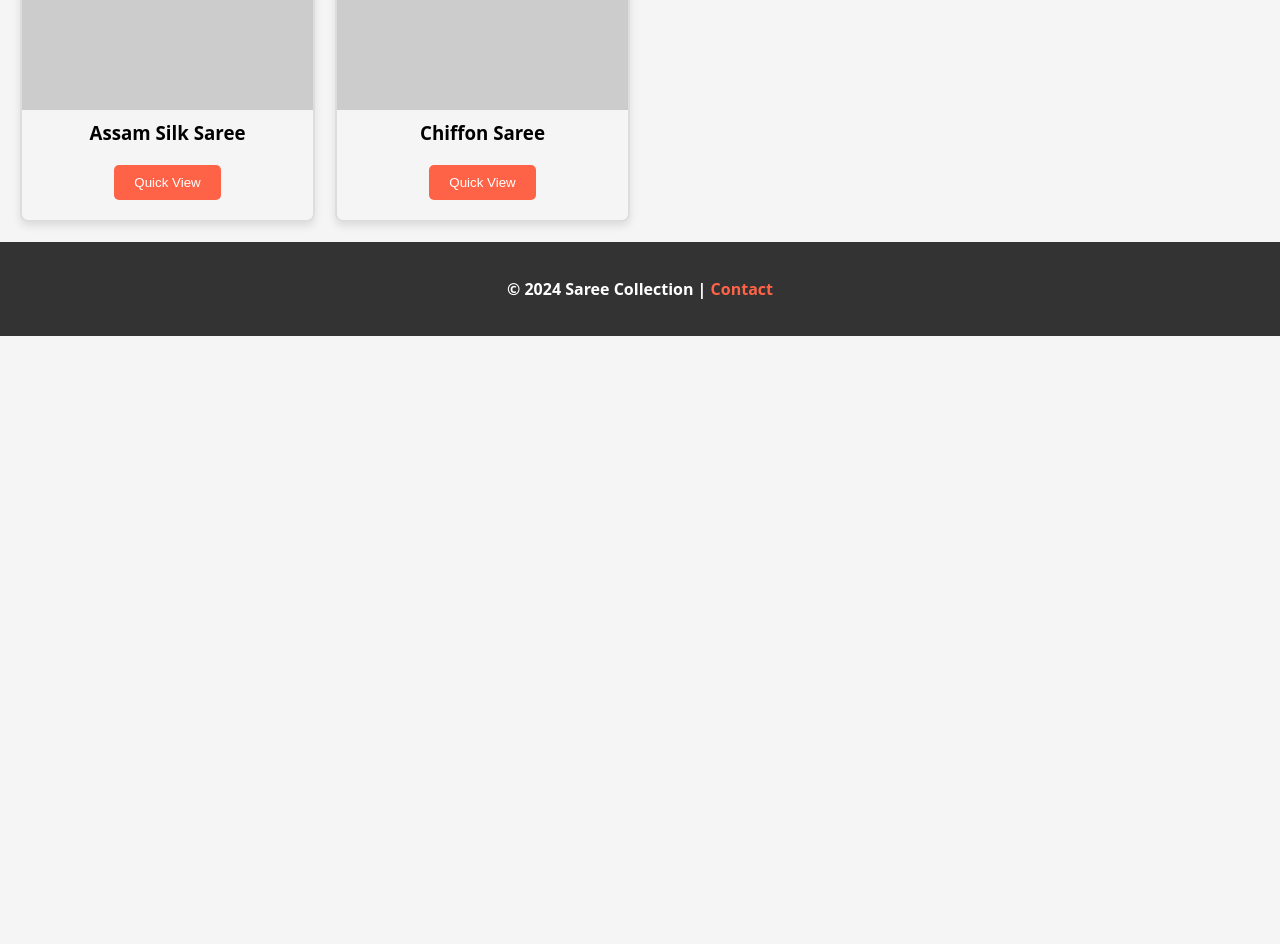
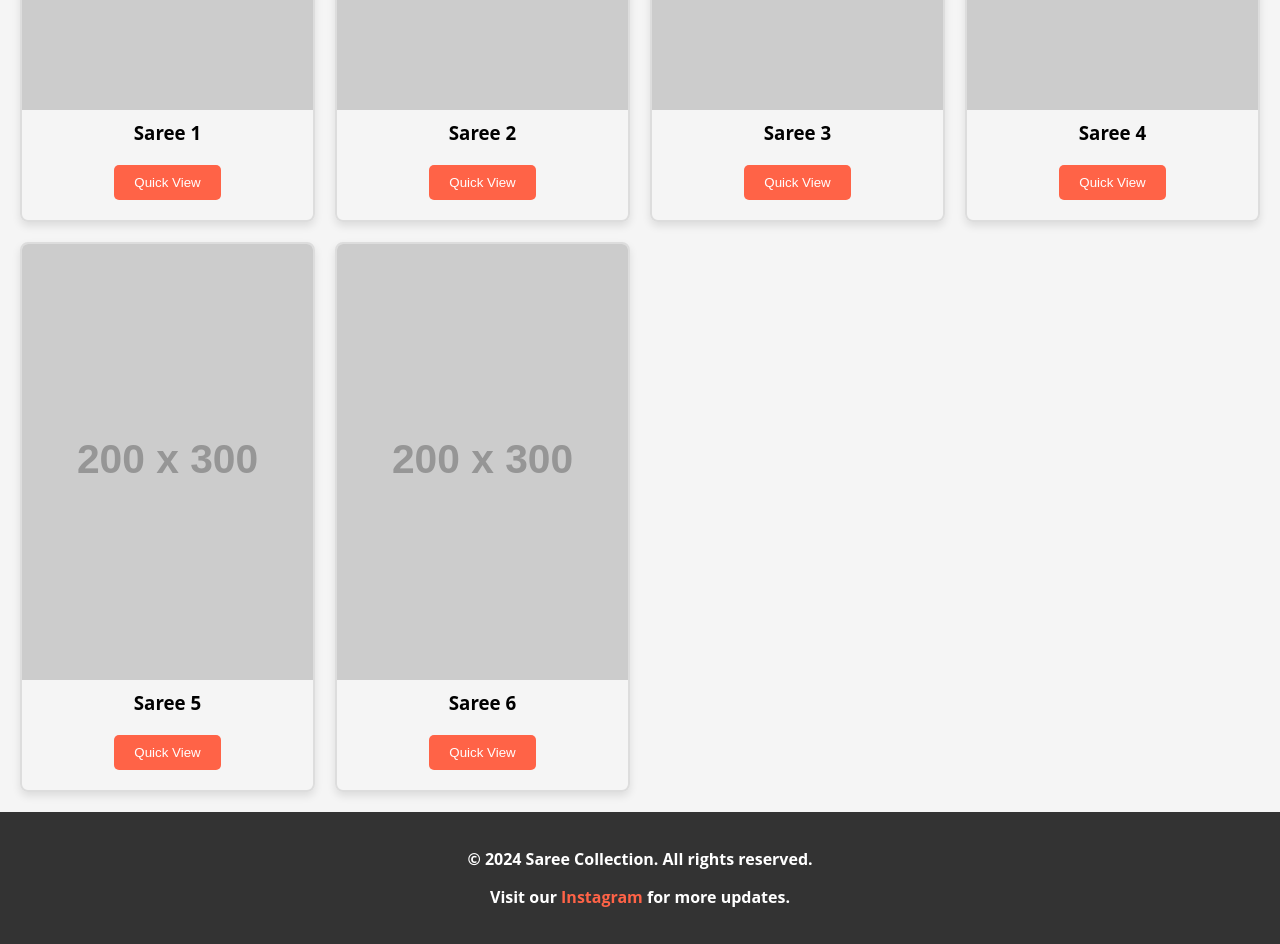
Before and after one commit to Thiru7869/Sarees, a plain HTML site: page index.html in a window 1280 px wide. Shown: the part 1560-2504 px from the top of the page. Before the commit the page ends 1896 px from the top, so only its background shows below. Drawn offline with Linux system fonts and the light colour scheme; placeholder pictures from the web are drawn by us.

Commit message:
Update index.html

```diff
--- a/index.html
+++ b/index.html
@@ -36,7 +36,7 @@
       margin: 0;
       padding: 0;
       display: flex;
-      gap: 20px;
+      gap: 10px;
     }
 
     nav ul li {
@@ -81,7 +81,6 @@
         display: block;
       }
     }
-
 
     .saree-container {
       display: grid;
@@ -149,18 +148,6 @@
 
     .quick-view:hover {
       background-color: #ff4500;
-    }
-
-    @media (max-width: 768px) {
-      .saree-container {
-        grid-template-columns: repeat(2, 1fr);
-      }
-    }
-
-    @media (min-width: 1024px) {
-      .saree-container {
-        grid-template-columns: repeat(4, 1fr);
-      }
     }
 
     footer {
@@ -240,22 +227,48 @@
       <h3>Mysore Silk Saree</h3>
       <button class="quick-view" onclick="window.location.href='details-mysore.html'">Quick View</button>
     </div>
-    <!-- Assam Silk Saree -->
+    <!-- New 6 Images -->
+    <!-- Image 1 -->
     <div class="saree-item">
-      <img src="https://via.placeholder.com/200x300" alt="Assam Silk Saree">
-      <h3>Assam Silk Saree</h3>
-      <button class="quick-view" onclick="window.location.href='details-assam.html'">Quick View</button>
+      <img src="https://via.placeholder.com/200x300" alt="Saree 1">
+      <h3>Saree 1</h3>
+      <button class="quick-view" onclick="window.location.href='details-saree1.html'">Quick View</button>
     </div>
-    <!-- Chiffon Saree -->
+    <!-- Image 2 -->
     <div class="saree-item">
-      <img src="https://via.placeholder.com/200x300" alt="Chiffon Saree">
-      <h3>Chiffon Saree</h3>
-      <button class="quick-view" onclick="window.location.href='details-chiffon.html'">Quick View</button>
+      <img src="https://via.placeholder.com/200x300" alt="Saree 2">
+      <h3>Saree 2</h3>
+      <button class="quick-view" onclick="window.location.href='details-saree2.html'">Quick View</button>
+    </div>
+    <!-- Image 3 -->
+    <div class="saree-item">
+      <img src="https://via.placeholder.com/200x300" alt="Saree 3">
+      <h3>Saree 3</h3>
+      <button class="quick-view" onclick="window.location.href='details-saree3.html'">Quick View</button>
+    </div>
+    <!-- Image 4 -->
+    <div class="saree-item">
+      <img src="https://via.placeholder.com/200x300" alt="Saree 4">
+      <h3>Saree 4</h3>
+      <button class="quick-view" onclick="window.location.href='details-saree4.html'">Quick View</button>
+    </div>
+    <!-- Image 5 -->
+    <div class="saree-item">
+      <img src="https://via.placeholder.com/200x300" alt="Saree 5">
+      <h3>Saree 5</h3>
+      <button class="quick-view" onclick="window.location.href='details-saree5.html'">Quick View</button>
+    </div>
+    <!-- Image 6 -->
+    <div class="saree-item">
+      <img src="https://via.placeholder.com/200x300" alt="Saree 6">
+      <h3>Saree 6</h3>
+      <button class="quick-view" onclick="window.location.href='details-saree6.html'">Quick View</button>
     </div>
   </div>
 
   <footer>
-    <p>&copy; 2024 Saree Collection | <a href="contact.html" aria-label="Contact">Contact</a></p>
+    <p>&copy; 2024 Saree Collection. All rights reserved.</p>
+    <p>Visit our <a href="https://www.instagram.com">Instagram</a> for more updates.</p>
   </footer>
 </body>
 </html>
```
Lines whose indentation alone changed are shown as unchanged.
